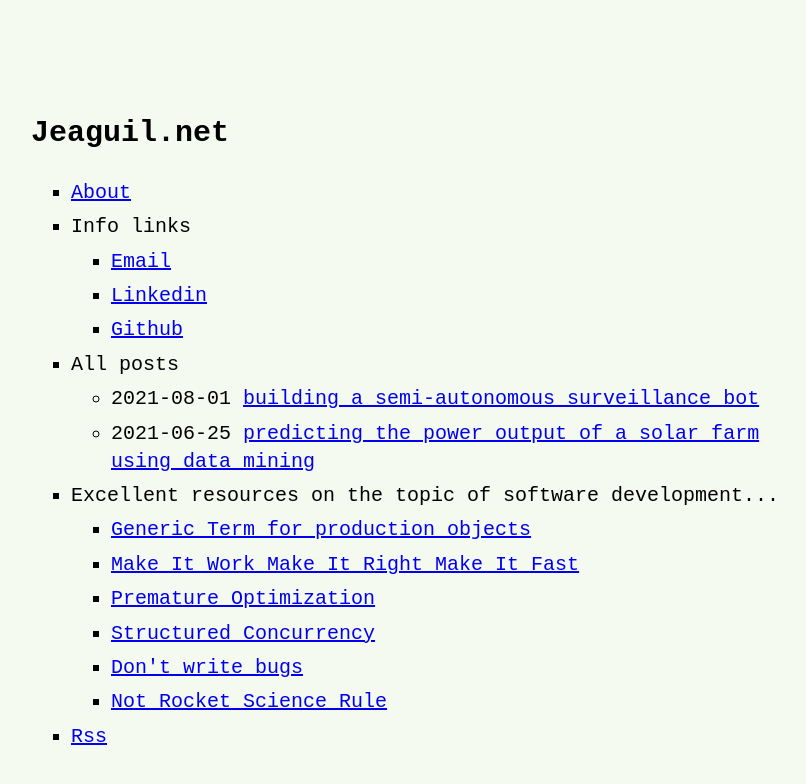
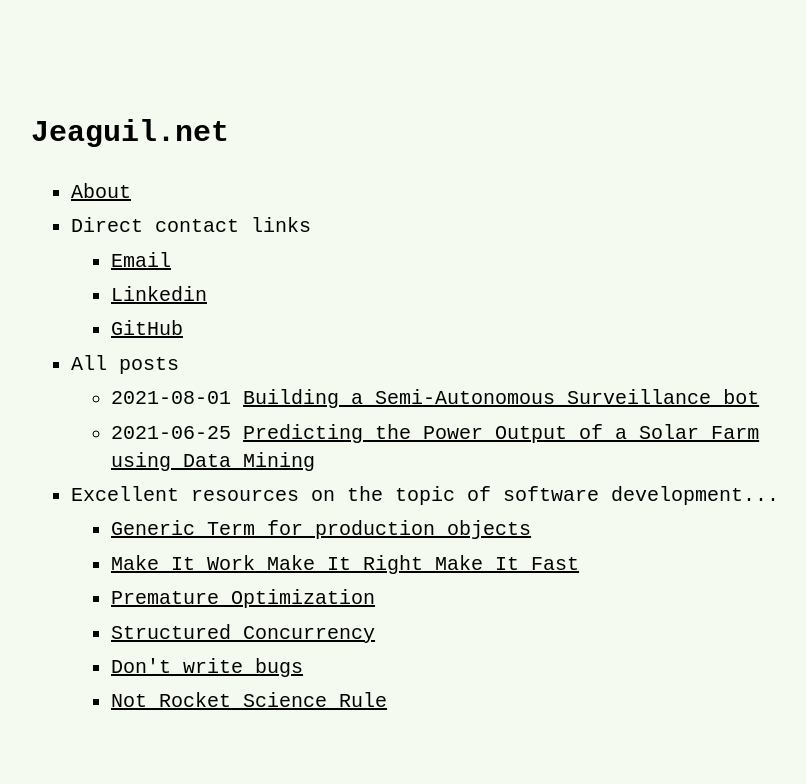
Before and after one commit to jeaguil/jeaguil.github.io, a Jekyll site: the page built from index.md, in a window 1280 px wide. Shown: the top 784 px of the page, without its empty margins (209-1015 px from the left). Built offline with Jekyll 4.4.1, drawn with Linux system fonts in a browser that asks for light colours.

Commit message:
Small corrections and UI updates

```diff
--- a/_data/menu.yml
+++ b/_data/menu.yml
@@ -1,10 +1,10 @@
 entries:
   - title: <a href='about.html'>About</a>
-  - title: Info links
+  - title: Direct contact links
     entries:
       - title: "<a href='mailto:jesus.aguilera3401@gmail.com'>Email</a>"
       - title: "<a href='https://www.linkedin.com/in/jesuscmaguilera/' target='_blank'>Linkedin</a>"
-      - title: "<a href='https://github.com/jeaguil' target='_blank'>Github</a>"
+      - title: "<a href='https://github.com/jeaguil' target='_blank'>GitHub</a>"
 
   - title: All posts
     post_list:
@@ -40,5 +40,5 @@
       #   post_list:
       #     category: sde
 
-  - title: Rss
-    url: feed.xml
+  # - title: Rss
+  #   url: feed.xml
--- a/_includes/post_list.html
+++ b/_includes/post_list.html
@@ -15,7 +15,7 @@
     {%- for post in posts limit: include.limit -%}
         <li>
           <span>{{- post.date | date: site.theme_config.date_format -}}</span>
-          <a href="{{ post.url | relative_url }}">{{ post.title | downcase }}</a>
+          <a href="{{ post.url | relative_url }}">{{ post.title }}</a>
         </li>
     {%- endfor -%}
     {%- if include.show_more and limit_exceeded -%}
--- a/_sass/main.scss
+++ b/_sass/main.scss
@@ -6,8 +6,9 @@
     &.ioda { filter: invert(0); }
   };
   a {
-    color: rgb(233, 149, 3);
+    color: rgb(200, 125, 0);
   }
+  background-color: rgb(215, 215, 215)
 }
 
 body[a="dark"] { @include dark-appearance; }
@@ -57,6 +58,10 @@
   &:after { content: attr(data-content) '/////' }
 }
 
+a {
+  color: rgb(0, 0, 0);
+}
+
 table { width: 100%; align-items: normal; }
 
 table, th, td {
```
Also changed, not shown: _posts/2021-08-01-Bot.md (+2 -1 lines), about.md (+1 -1 lines).
